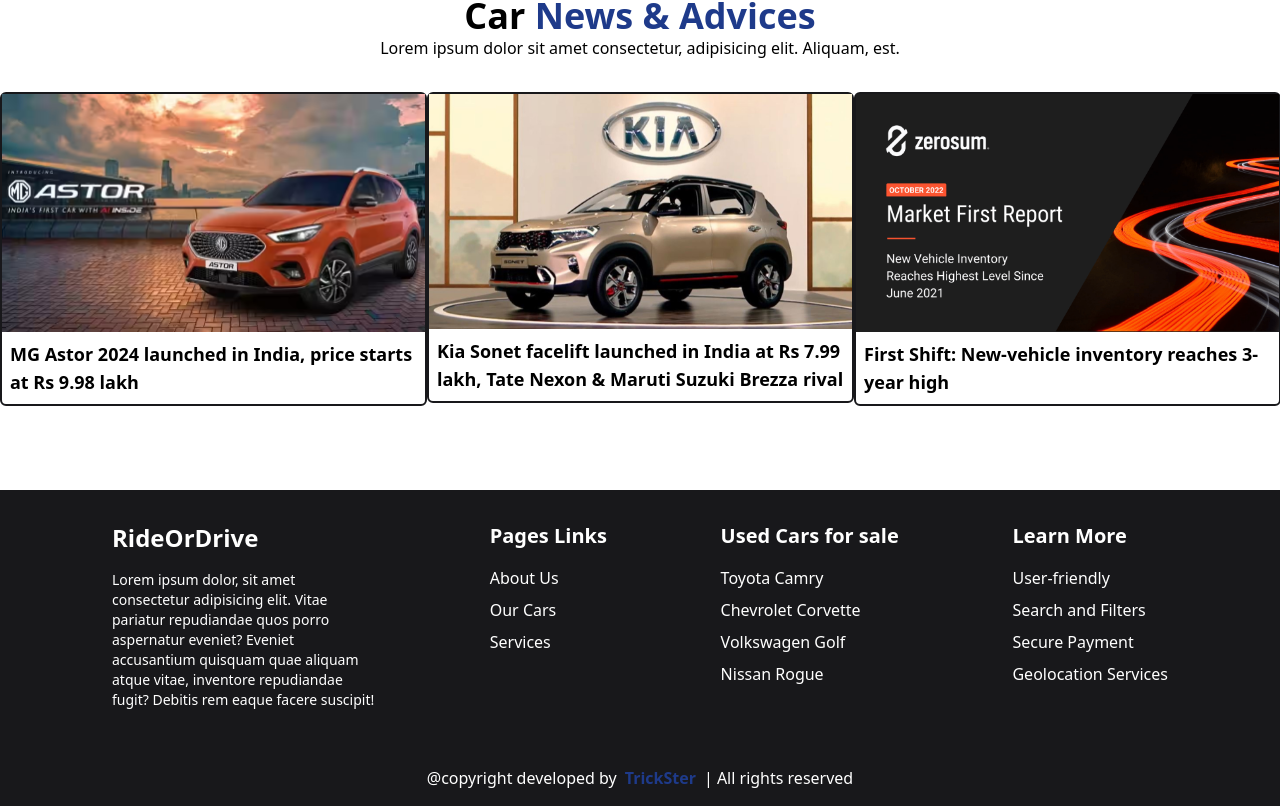
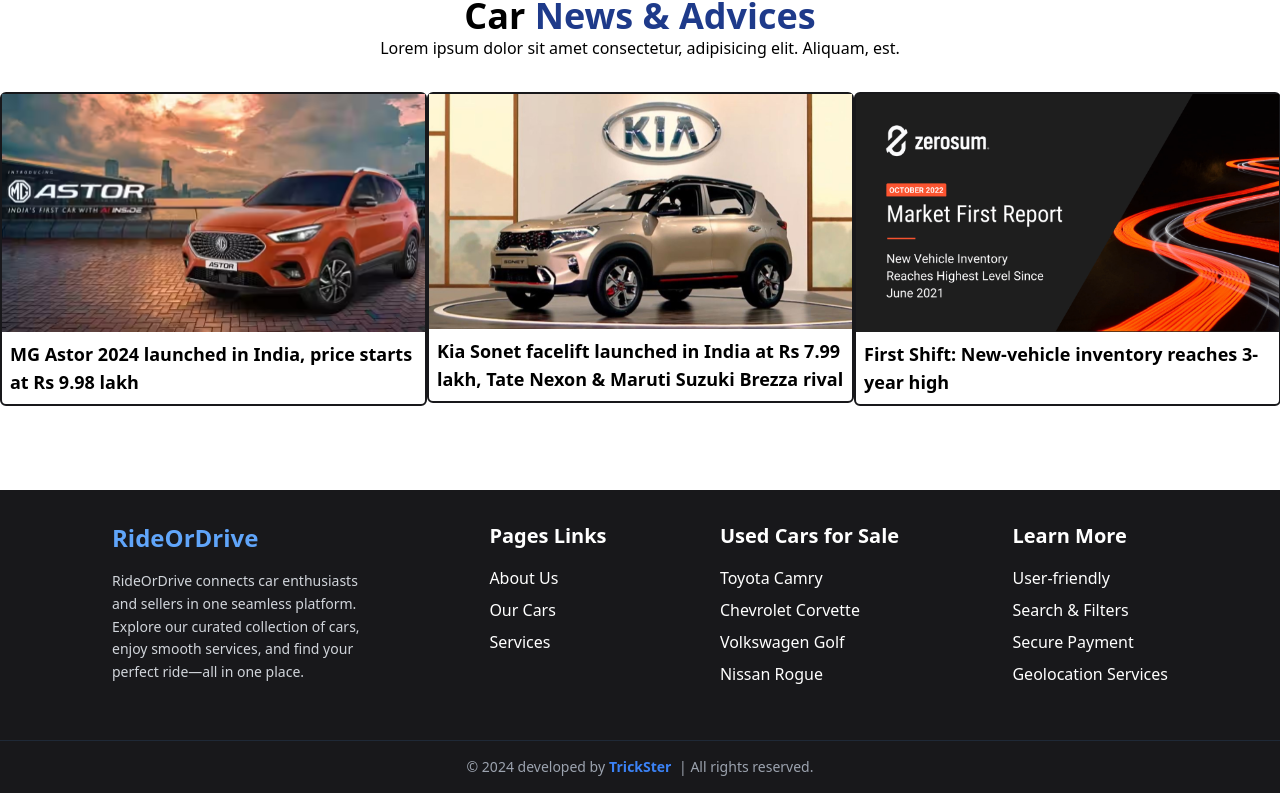
Before and after one commit to SandipM098/college-project, a React (Create React App) app: page / in a window 1280 px wide. Shown: the part 2399-3205 px from the top of the page. Built offline with nearby package versions, Linux system fonts and the light colour scheme.

Commit message:
header corrected

```diff
--- a/src/components/Foot.jsx
+++ b/src/components/Foot.jsx
@@ -4,16 +4,18 @@
 const Foot = () => {
   return (
     <footer className="mt-14 bg-zinc-900 text-white">
-      <div className="flex flex-col md:flex-row justify-between p-8 lg:px-28 md:px-16 px-5">
+      <div className="flex flex-col md:flex-row justify-between p-8 lg:px-28 md:px-16 px-5 gap-10">
+        {/* Brand Section */}
         <div className="w-full md:w-1/4">
-          <h3 className="font-semibold text-2xl pb-4">RideOrDrive</h3>
-          <p className="mb-2 text-sm">
-            Lorem ipsum dolor, sit amet consectetur adipisicing elit. Vitae
-            pariatur repudiandae quos porro aspernatur eveniet? Eveniet
-            accusantium quisquam quae aliquam atque vitae, inventore repudiandae
-            fugit? Debitis rem eaque facere suscipit!
+          <h3 className="font-bold text-2xl pb-4 text-blue-400">RideOrDrive</h3>
+          <p className="mb-2 text-sm leading-relaxed text-gray-300">
+            RideOrDrive connects car enthusiasts and sellers in one seamless
+            platform. Explore our curated collection of cars, enjoy smooth
+            services, and find your perfect ride—all in one place.
           </p>
         </div>
+
+        {/* Page Links */}
         <div>
           <h1 className="font-semibold text-xl pb-4 pt-5 md:pt-0">
             Pages Links
@@ -21,94 +23,98 @@
           <div className="flex flex-col gap-2 font-medium">
             <Link
               to="/About"
-              className="hover:translate-x-3 transition duration-200 ease-linear"
+              className="hover:translate-x-2 hover:text-blue-400 transition duration-200"
             >
               About Us
             </Link>
             <Link
               to="/Car"
-              className="hover:translate-x-3 transition duration-200 ease-linear"
+              className="hover:translate-x-2 hover:text-blue-400 transition duration-200"
             >
               Our Cars
             </Link>
-            {/* <Link
-                to="/Bike"
-                className="hover:text-blue-900 transition duration-200 ease-linear"
-              >
-                Our Bikes
-              </Link> */}
             <Link
               to="/Service"
-              className="hover:translate-x-3 transition duration-200 ease-linear"
+              className="hover:translate-x-2 hover:text-blue-400 transition duration-200"
             >
               Services
             </Link>
           </div>
         </div>
+
+        {/* Used Cars */}
         <div>
-          <h1 className="font-semibold text-xl pb-4 pt-5 md:pt-0">Used Cars for sale</h1>
+          <h1 className="font-semibold text-xl pb-4 pt-5 md:pt-0">
+            Used Cars for Sale
+          </h1>
           <div className="flex flex-col gap-2 font-medium">
             <Link
               to="/"
-              className="hover:translate-x-3 transition duration-200 ease-linear"
+              className="hover:translate-x-2 hover:text-blue-400 transition duration-200"
             >
               Toyota Camry
             </Link>
             <Link
               to="/"
-              className="hover:translate-x-3 transition duration-200 ease-linear"
+              className="hover:translate-x-2 hover:text-blue-400 transition duration-200"
             >
               Chevrolet Corvette
             </Link>
             <Link
               to="/"
-              className="hover:translate-x-3 transition duration-200 ease-linear"
+              className="hover:translate-x-2 hover:text-blue-400 transition duration-200"
             >
               Volkswagen Golf
             </Link>
             <Link
               to="/"
-              className="hover:translate-x-3 transition duration-200 ease-linear"
+              className="hover:translate-x-2 hover:text-blue-400 transition duration-200"
             >
               Nissan Rogue
             </Link>
           </div>
         </div>
+
+        {/* Learn More */}
         <div>
-          <h1 className="font-semibold text-xl pb-4 pt-5 md:pt-0">Learn More</h1>
+          <h1 className="font-semibold text-xl pb-4 pt-5 md:pt-0">
+            Learn More
+          </h1>
           <div className="flex flex-col gap-2 font-medium">
             <Link
               to="/"
-              className="hover:translate-x-3 transition duration-200 ease-linear"
+              className="hover:translate-x-2 hover:text-blue-400 transition duration-200"
             >
               User-friendly
             </Link>
             <Link
               to="/"
-              className="hover:translate-x-3 transition duration-200 ease-linear"
+              className="hover:translate-x-2 hover:text-blue-400 transition duration-200"
             >
-              Search and Filters
+              Search & Filters
             </Link>
             <Link
               to="/"
-              className="hover:translate-x-3 transition duration-200 ease-linear"
+              className="hover:translate-x-2 hover:text-blue-400 transition duration-200"
             >
               Secure Payment
             </Link>
             <Link
               to="/"
-              className="hover:translate-x-3 transition duration-200 ease-linear"
+              className="hover:translate-x-2 hover:text-blue-400 transition duration-200"
             >
               Geolocation Services
             </Link>
           </div>
         </div>
       </div>
-      <div>
-        <p className="text-center py-4">
-          @copyright developed by
-          <span className="text-blue-900 font-semibold mx-2">TrickSter</span>
-          | All rights reserved
+
+      {/* Footer Bottom */}
+      <div className="border-t border-gray-800 mt-4">
+        <p className="text-center py-4 text-sm text-gray-400">
+          © {new Date().getFullYear()} developed by
+          <span className="text-blue-500 font-semibold mx-1">TrickSter</span> |
+          All rights reserved.
         </p>
       </div>
     </footer>
```
